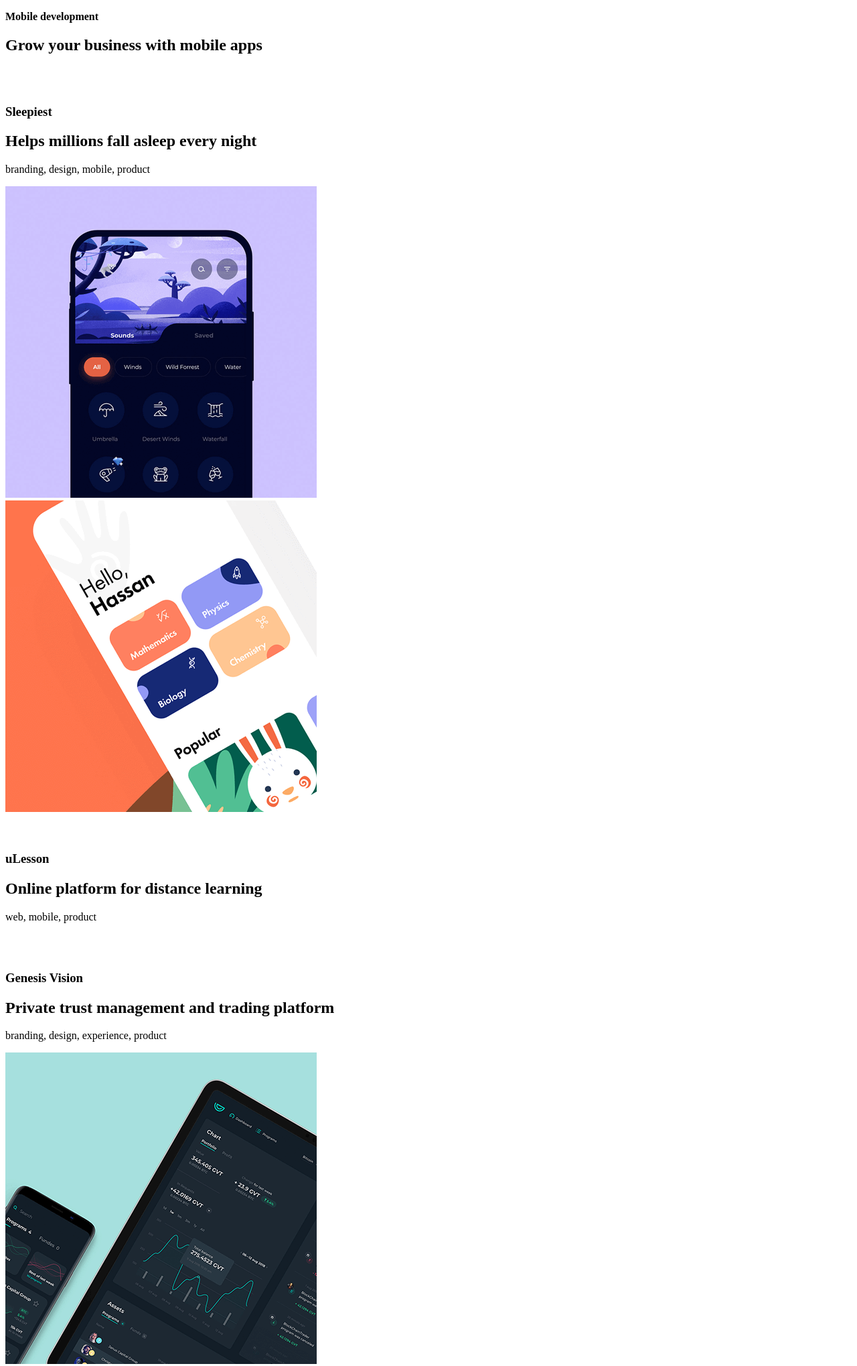
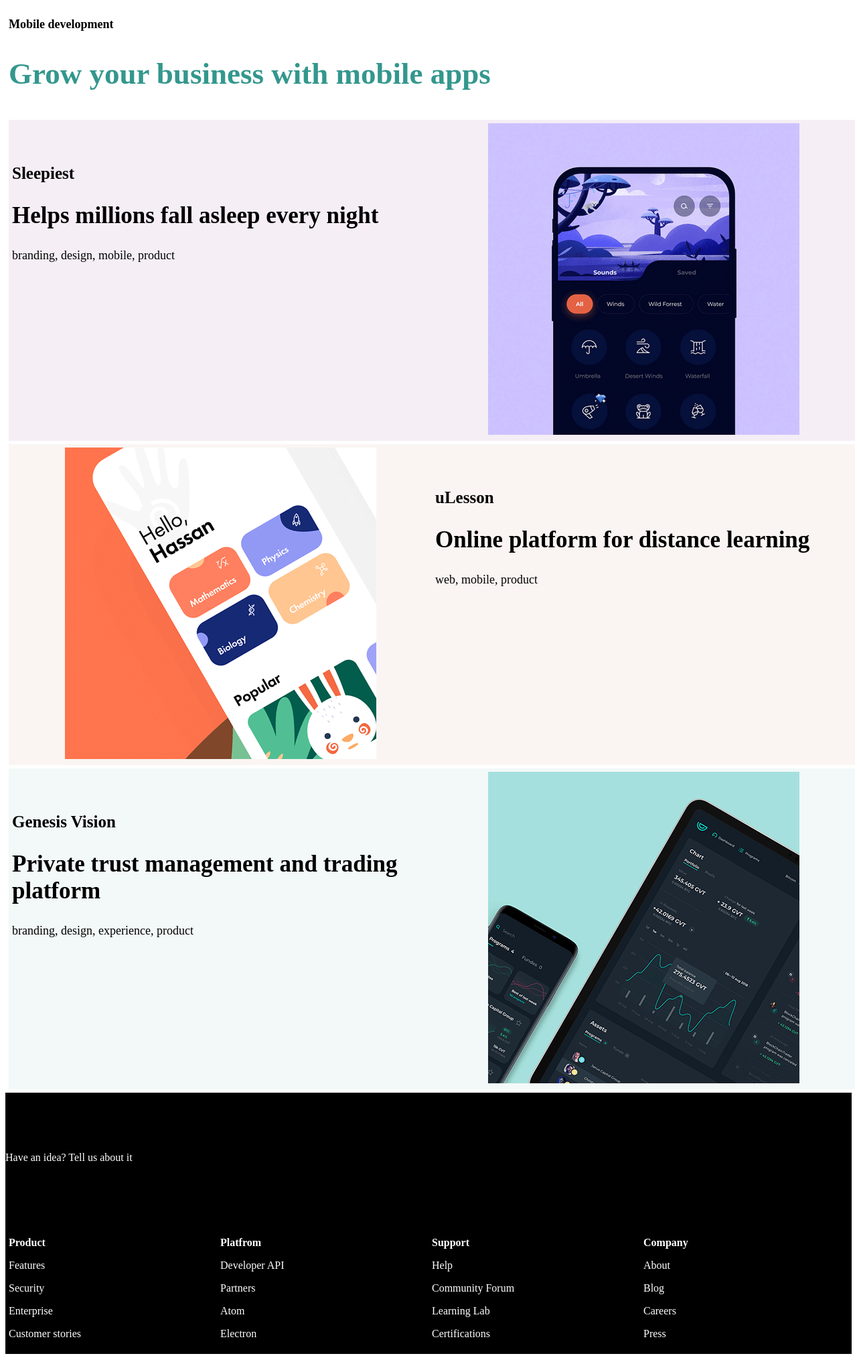
Before and after one commit to ivdemo/CubertoWeb, a plain HTML site: page index.html in a window 1280 px wide. Shown: the top 2039 px of the page at 67% size. Drawn offline with Linux system fonts and the light colour scheme.

Commit message:
media query

```diff
--- a/estilos.css
+++ b/estilos.css
@@ -1,7 +1,97 @@
-#1 {
-    color: aquamarine;
+
+.div2 {
+    width: 100%;
 }
 
-#2 {
-    text-align: left;
+#titulo{
+    color: rgb(51, 151, 141);
+    font-size: 45px;
 }
+
+.parrafo{
+    font-size: 18px;
+}
+
+.apartado{
+    font-size: 25px;
+}
+
+.minititulo{
+    font-size: 35px;
+}
+
+.row{
+    width: 100%;
+    display: flex;
+    margin: 5px;
+}
+
+.sec1{
+    width: 100%;
+    display: flex;
+    background-color: #f5eef5;
+    margin: 5px;
+}
+
+.sec2{
+    width: 100%;
+    display: flex;
+    background-color: #faf5f3;
+    margin: 5px;
+}
+
+.sec3{
+    width: 100%;
+    display: flex;
+    background-color: #f2f9f8;
+    margin: 5px;
+}
+
+.col2{
+    width: 50%;
+    margin: 5px;
+}
+
+.col4{
+    width: 25%;
+    padding: 5px;
+}
+
+.secfinal {
+    width: 100%;
+    background-color: #000000;
+    color: white;
+}
+
+.secfinal1-2 {
+    width: 100%;
+}
+
+.secfinal2 {
+    width: 100%;
+    display: flex;
+}
+
+.img{
+    text-align: center;
+}
+
+.info{
+    margin: 5px;
+}
+
+@media screen and (max-width: 700px){
+    .col2{
+        width: 100%;
+    }
+
+    .col4{
+        width: 50%;
+    }
+}
+
+@media screen and (max-width: 600px) {
+    .secfinal2, .sec3, .sec2, .sec1, .row {
+      display: block;
+    }
+  }
```
